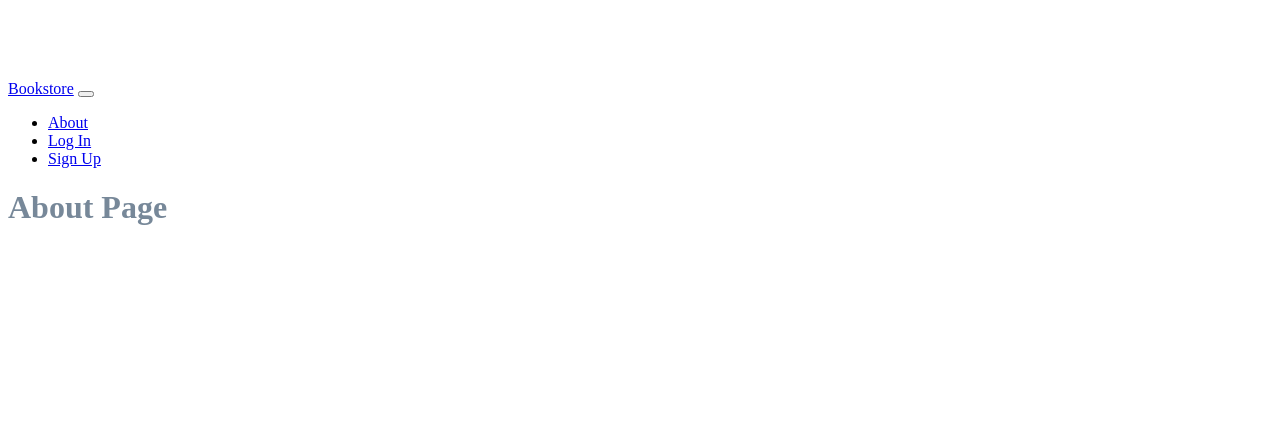
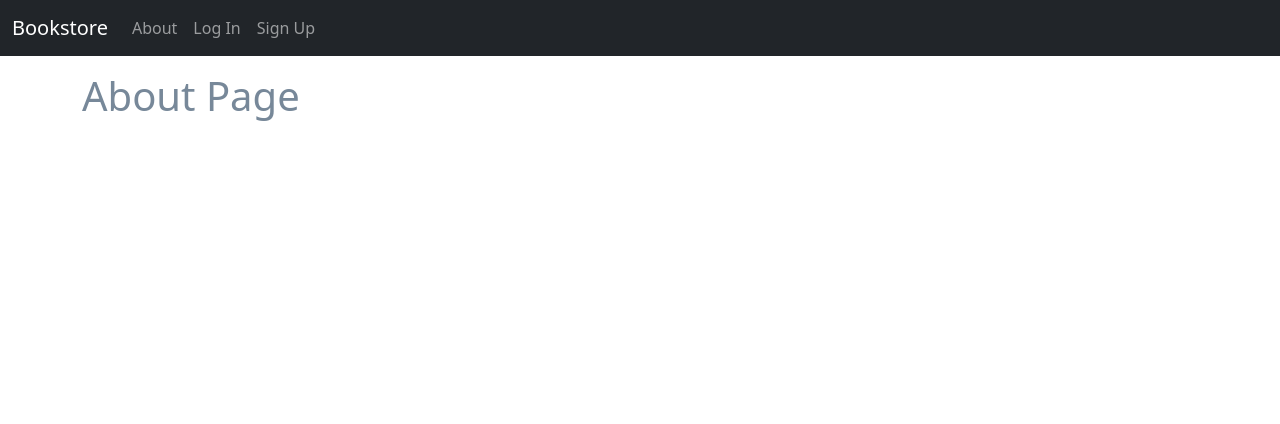
Before and after one commit to amirh8r1/django_for_professionals, a Django app: page /about/ in a window 1280 px wide. Shown: the top 424 px of the page. After the commit the page ends 121 px from the top, so only its background shows below. Run offline with Django 4.2, Linux system fonts and the light colour scheme; parts of the project's set-up code (start-up, migrations or seed data) failed here and were passed over.

Commit message:
fix _base.html :)

```diff
--- a/ch4-bookstore/templates/_base.html
+++ b/ch4-bookstore/templates/_base.html
@@ -3,10 +3,9 @@
 <html>
 <head>
   <meta charset="utf-8">
-<title>{% block title %}Bookstore{% endblock %}</title>
+  <title>{% block title %}Bookstore{% endblock title %}</title>
   <!-- Bootstrap CSS -->
-<link href="https://cdn.jsdelivr.net/npm/bootstrap@5.1.3/dist/css/bootstrap.min.css..."\
->
+  <link href="https://cdn.jsdelivr.net/npm/bootstrap@5.1.3/dist/css/bootstrap.min.css" rel="stylesheet" integrity="sha384-1BmE4kWBq78iYhFldvKuhfTAU6auU8tT94WrHftjDbrCEXSU1oBoqyl2QvZ6jIW3" crossorigin="anonymous">
   <!-- CSS -->
   <link rel="stylesheet" href="{% static 'css/base.css' %}">
 </head>
@@ -14,9 +13,7 @@
   <nav class="navbar navbar-expand-md navbar-dark fixed-top bg-dark">
     <div class="container-fluid">
       <a class="navbar-brand" href="{% url 'home' %}">Bookstore</a>
-    <button class="navbar-toggler" type="button" data-bs-toggle="collapse" data-bs-targ\
-    et="#navbarCollapse" aria-controls="navbarCollapse" aria-expanded="false" aria-label="Tog\
-    gle navigation">
+      <button class="navbar-toggler" type="button" data-bs-toggle="collapse" data-bs-target="#navbarCollapse" aria-controls="navbarCollapse" aria-expanded="false" aria-label="Toggle navigation">
         <span class="navbar-toggler-icon"></span>
       </button>
       <div class="collapse navbar-collapse" id="navbarCollapse">
@@ -44,8 +41,7 @@
     {% block content %}
     {% endblock content %}
   </div>
-    <!-- Bootstrap JavaScript -->
-    <script src="https://cdn.jsdelivr.net/npm/bootstrap@5.1.3/dist/js/bootstrap.bundle.min.js"></script>
+  <script src="https://cdn.jsdelivr.net/npm/bootstrap@5.1.3/dist/js/bootstrap.bundle.min.js" integrity="sha384-ka7Sk0Gln4gmtz2MlQnikT1wXgYsOg+OMhuP+IlRH9sENBO0LRn5q+8nbTov4+1p" crossorigin="anonymous"></script>
   <!-- JavaScript -->
   <script src="{% static 'js/base.js' %}"></script>
 </body>
```
Lines whose indentation alone changed are shown as unchanged.
